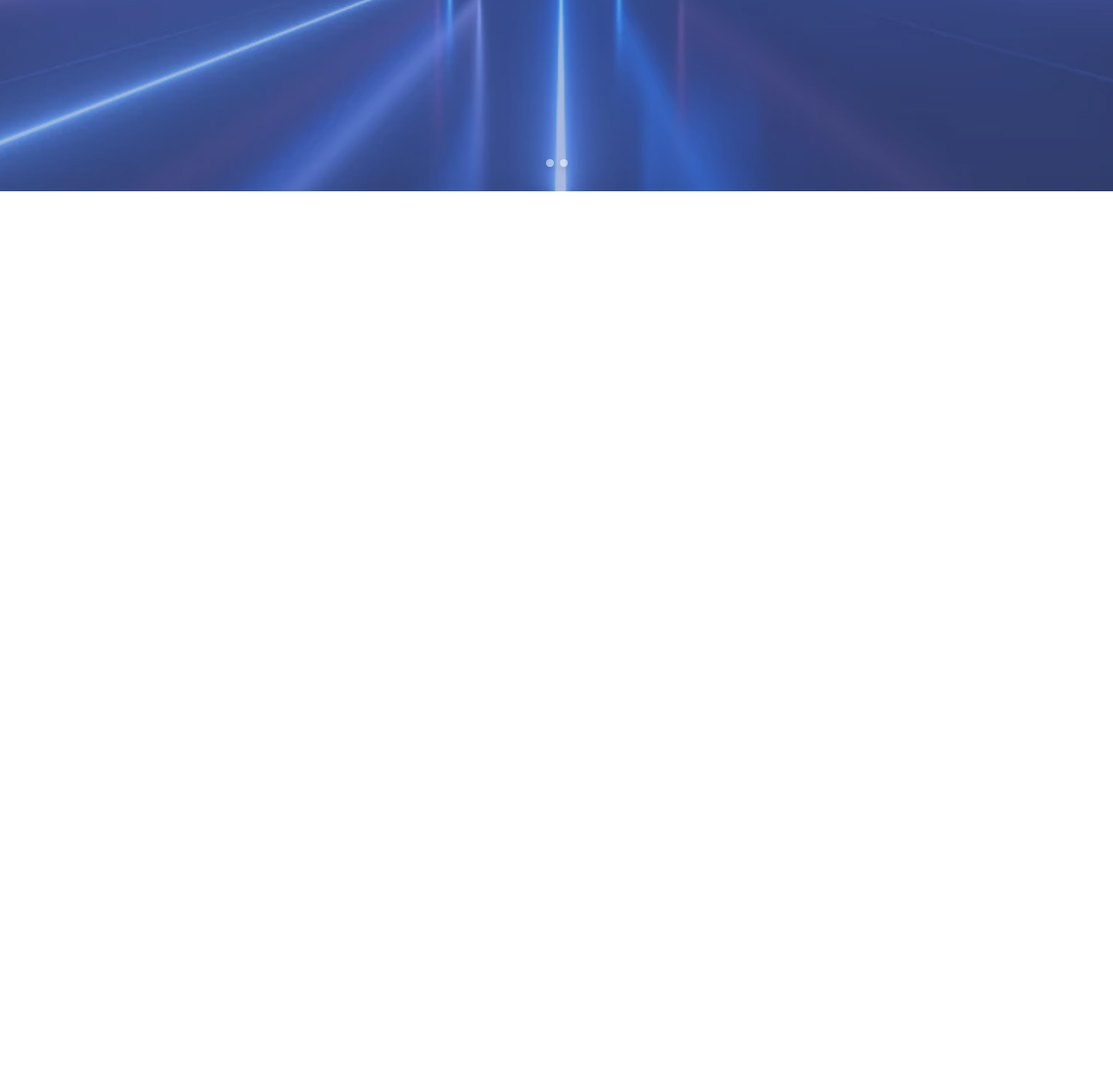
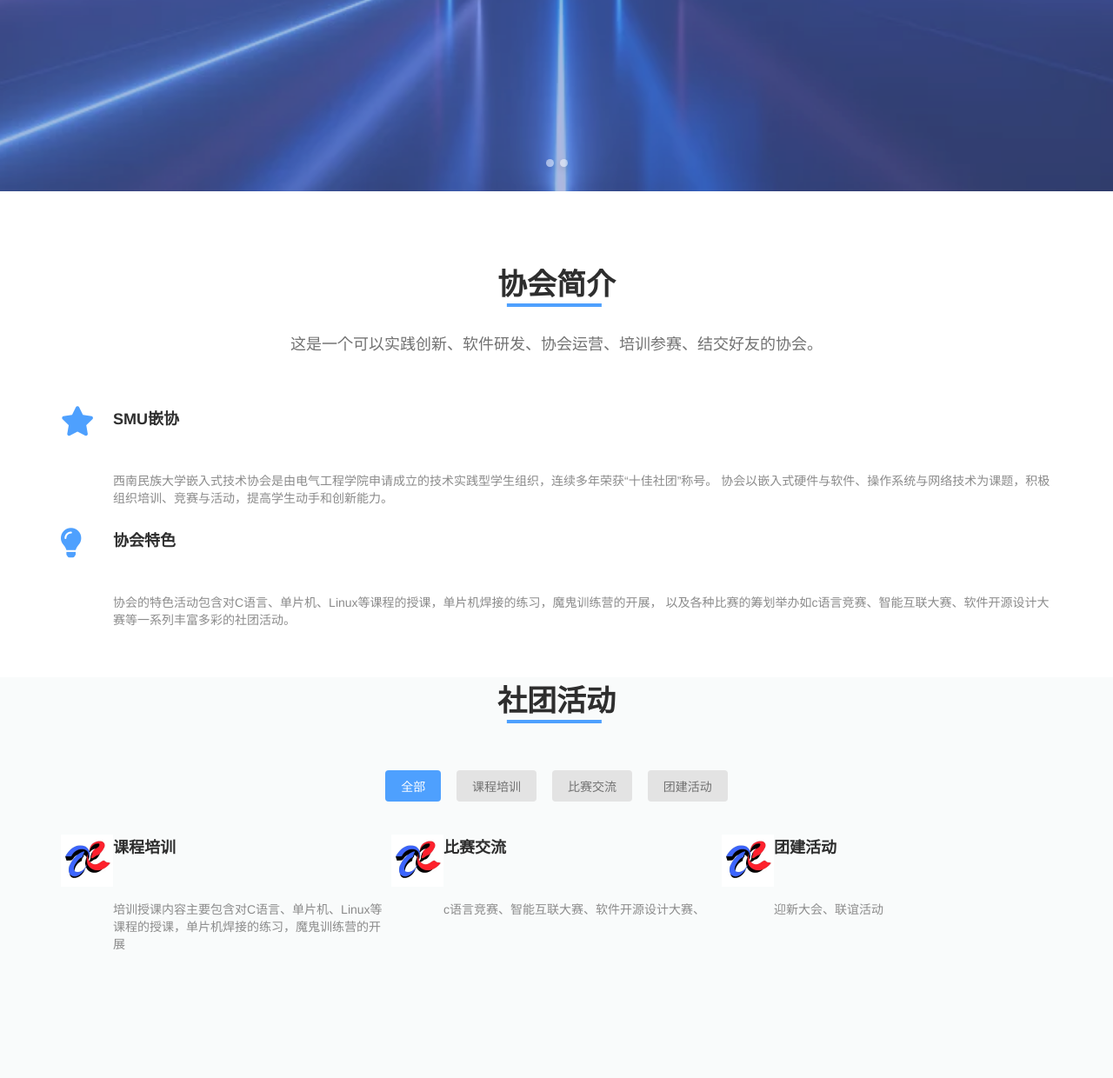
Before and after one commit to 1xuanxia/eta, a plain HTML site: page index.html in a window 1280 px wide. Shown: the part 580-1820 px from the top of the page at 87% size. Before the commit the page ends 880 px from the top, so only its background shows below. Drawn offline with Linux system fonts and the light colour scheme.

Commit message:
应该可以被push吧

```diff
--- a/index.html
+++ b/index.html
@@ -72,6 +72,69 @@
             <button class="glide__arrow glide__arrow--right" data-glide-dir="=1"> > </button>
         </div>
     </div>
+    <!-- 协会简介 -->
+    <div class="content-wrapper">
+        <section class="about-us">
+            <h2 class="title1">协会简介</h2>
+            <p class="intro">这是一个可以实践创新、软件研发、协会运营、培训参赛、结交好友的协会。
+            </p>
+            <div class="features">
+                <div class="feature">
+                    <i class="fas fa-star"></i>
+                    <h4 class="feature-title">SMU嵌协</h4>
+                    <p class="feature-content">
+                    西南民族大学嵌入式技术协会是由电气工程学院申请成立的技术实践型学生组织，连续多年荣获“十佳社团”称号。
+                    协会以嵌入式硬件与软件、操作系统与网络技术为课题，积极组织培训、竞赛与活动，提高学生动手和创新能力。
+                    </p>
+                </div>
+                <div class="feature">
+                    <i class="fas fa-lightbulb"></i>
+                    <h4 class="feature-title">协会特色</h4>
+                    <p class="feature-content">
+                        协会的特色活动包含对C语言、单片机、Linux等课程的授课，单片机焊接的练习，魔鬼训练营的开展，
+                        以及各种比赛的筹划举办如c语言竞赛、智能互联大赛、软件开源设计大赛等一系列丰富多彩的社团活动。
+                    </p>
+                </div>
+            </div>
+        </section>
+        <section class="showcases section-bg">
+            <h2 class="title1">社团活动</h2>
+            <div class="filter-btns">
+                <button class="filter-btn active">全部</button>
+                <button class="filter-btn">课程培训</button>
+                <button class="filter-btn">比赛交流</button>
+                <button class="filter-btn">团建活动</button>
+            </div>
+            <div class="feature1">
+                <div class="feature">
+                    <h4 class="feature-title">课程培训</h4>
+                    <p class="feature-content">
+                        培训授课内容主要包含对C语言、单片机、Linux等课程的授课，单片机焊接的练习，魔鬼训练营的开展
+                    </p>
+                    <img src="my/1.jpg" alt=""></img>
+
+                </div>
+                <div class="feature">
+                    <h4 class="feature-title">比赛交流</h4>
+                    <p class="feature-content">
+                        c语言竞赛、智能互联大赛、软件开源设计大赛、
+                    </p>
+                    <img src="my/1.jpg" alt=""></img>
+                </div>
+                <div class="feature">
+
+                    <h4 class="feature-title">团建活动</h4>
+                    <p class="feature-content">
+                        迎新大会、联谊活动
+                    </p>
+                    <img src="my/1.jpg" alt=""></img>
+                </div>
+            </div>
+        </section>
+        <!-- 社团活动 -->
+    </div>
+    <!-- 社团活动 -->
+
     <script src="libs/anime/anime.min.js"></script>
     <script src="libs/glide/glide.min.js"></script>
     <script src="index.js"></script>
--- a/style.css
+++ b/style.css
@@ -132,5 +132,121 @@ header .burger{
     font-size: 18px;
     cursor:pointer;
     outline: none;
+}
+/* 第一页 */
 
+/* 通用样式 */
+.content-wrapper {
+    display: flex;
+    align-items: center;
+    justify-content:center;
+    flex-direction: column;
 }
+
+section {
+    display: grid;
+    justify-items: center;
+    max-width: 1180px;
+    padding:0 20px;
+}
+
+.title1{
+    font-size: 34px;
+    color: var(--text-color-darker);
+}
+
+.title1::after{
+    content:"";
+    display: block;
+    width:80%;
+    height:4px;
+    background-color: var(--primary-color);
+    transform:translateX(10%);
+}
+.intro {
+    margin:28px 0 60px 0 ;
+    font-size: 18px;
+    color: var(--text-color-dark-gray)
+}
+
+.about-us{
+    padding-bottom: 32px;
+}
+
+.features{
+    display: grid;
+    grid-template-columns: 1fr;
+    grid-template-rows:140px 140px;
+}
+.feature{
+    display: grid;
+    grid-template-areas:
+        "icon title"
+        "icon content";
+    grid-template-columns: 60px 1fr;
+    grid-template-rows: 1fr 1fr;
+}
+.feature i.fas{
+    grid-area:icon;
+    font-size:34px;
+    color:var(--primary-color);
+}
+.feature-title{
+    grid-area:title;
+    font-size:18px;
+    color:var(--text-color-darker);
+}
+
+.feature-content{
+    grid-area:content;
+    color:var(--text-color-gray);
+    margin-top:5px ;
+}
+
+/* 社团简介 */
+.feature1{
+    display: grid;
+    grid-template-columns: 1fr 1fr 1fr;
+    grid-template-rows:140px 140px;
+}
+
+.section-bg{
+    position: relative;
+}
+
+.section-bg::before{
+    content: "";
+    display: block;
+    position: absolute;
+    background-color: #f9fbfb;
+    width: 100vw;
+    height: 100%;
+    z-index: -1;
+}
+
+.filter-btns{
+    margin-top: 54px;
+    margin-bottom: 38px;
+}
+
+.filter-btn{
+    margin:0 7px;
+    background-color: var(--secondary-color);
+    border: 0;
+    color: var(--text-color-dark-gray);
+    padding: 8px 18px;
+    border-radius: 4px;
+    cursor:pointer;
+    transition: 0.4s;
+}
+
+.filter-btn:focus,
+.filter-btn:active{
+    outline: none;
+}
+
+.filter-btn.active,
+.filter-btn:hover{
+    background-color: var(--primary-color);
+    color: white;
+}
```
